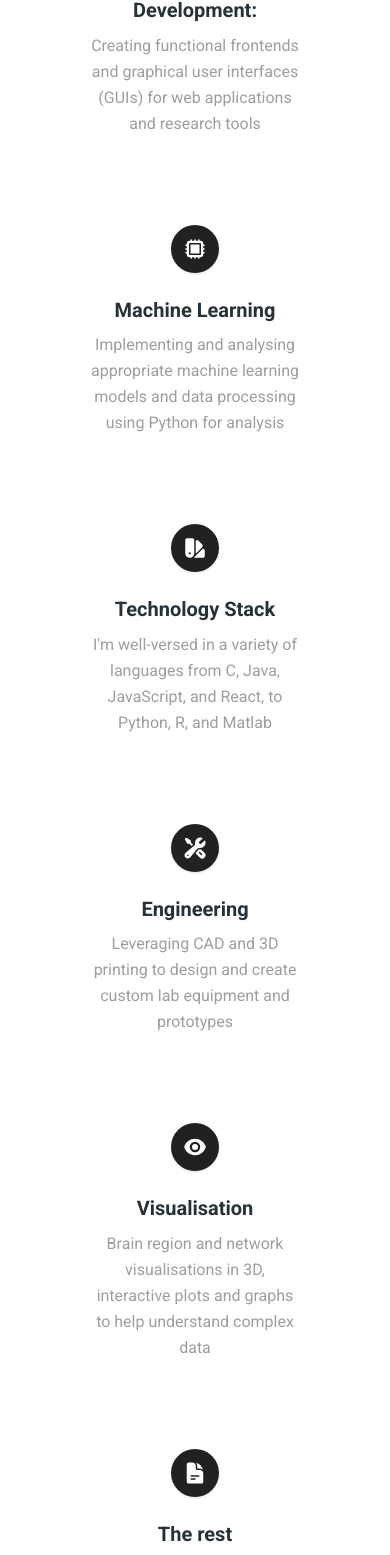
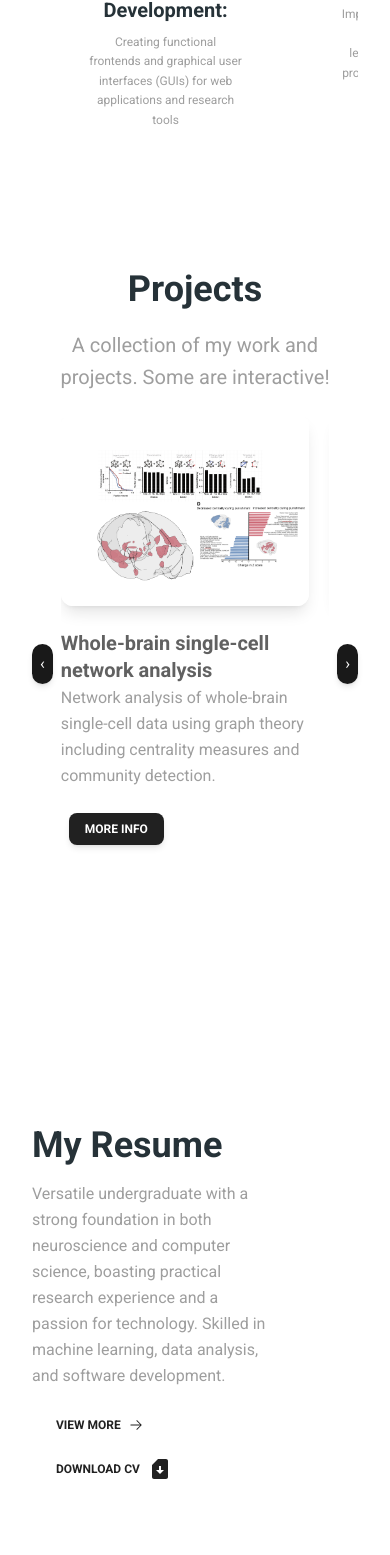
Before and after one commit to j-diefenbach/j-diefenbach.github.io, a Next.js app: page / in a window 390 px wide. Shown: the part 1595-3150 px from the top of the page. Built offline with nearby package versions, Linux system fonts and the light colour scheme.

Commit message:
mobile sizing updates

```diff
--- a/src/app/projects.tsx
+++ b/src/app/projects.tsx
@@ -6,6 +6,51 @@ import { getImagePrefix } from "../../utils/utils";
 import { DocumentIcon, SparklesIcon } from "@heroicons/react/24/solid";
 
 const PROJECTS = [
+  {
+    img: `${getImagePrefix()}image/brainrender2.png`,
+    title: "Whole-brain single-cell network analysis",
+    desc: "Network analysis of whole-brain single-cell data using graph theory including centrality measures and community detection.",
+    tags: ["Python", "Network Analysis", "Graph Theory"],
+    fulltext:
+    `Single-cell cFos expression data was collected following punishment.
+      Brain regions were represented as nodes and edges defined by inter-region correlations in cFos expression across subjects.
+      Graph theory techniques were applied to analyse the resulting networks, including centrality measures (degree, betweenness, avg shortest path length)
+      and community detection (Louvain algorithm) to identify key regions and modules involved in the behavioural response to punishment.
+      Differences between control and punished  were examined to identify causal targets for further research.
+    `
+  },
+  {
+    img: `${getImagePrefix()}image/deeplabcut.png`,
+    title: "Pose-estimation and behaviour clustering in rodents",
+    desc: "Applications of Deeplabcut and Keypoint-MoSeq to extract data for exploratory analyses. Extended to events of interest e.g. lever presses",
+    tags: ["Python", "Machine Learning", "Neuroscience" ],
+    fulltext:
+    `Deeplabcut was used to perform pose-estimation on videos of rodents performing a punished lever-press task.
+      Keypoint-MoSeq was then applied to the extracted keypoints to identify and cluster behavioural motifs or "syllables".
+      This approach enabled the quantification and analysis of complex behaviours, facilitating insights into approach behaviour, avoidance and avenues for future research.
+      The pipeline was further extended to focus on specific events of interest, such as lever presses, allowing for detailed behavioural analyses in relation to task demands.
+    `
+  },
+  {
+    img: `${getImagePrefix()}image/brain_glow.png`,
+    title: "Brainrender and blender visualisations",
+    desc: "3D visualisations of brain regions, networks and activity using Brainrender and Blender.",
+    tags: ["Python", "Blender", "3D Visualisation", "Neuroscience"],
+  },
+  {
+    img: `${getImagePrefix()}image/miniscope.png`,
+    title: "Miniscope CNMFe and Cell encoding analysis",
+    desc: "Processing and analysis of miniscope calcium imaging data using CNMFe and encoding pipelines.",
+    tags: ["Python", "Time series", "Neuroscience"],
+    fulltext:
+    `Miniscope calcium imaging data was processed using the CNMFe algorithm to extract neuronal activity traces from raw imaging data.
+      Resulting activity traces were encoded for their relevance to alcohol/sucrose consumption events.
+      Proportion of cells encoding bouts of consumption were compared across days.
+      Cell proprtions were then correlated with behavioural metrics to identify relationships between neural activity and behaviour.
+
+      2024 Summer Vacation Research Scholarship under Prof. Gavan McNally and Dr Zayra Millan.
+    `
+  },
   {
     img: `${getImagePrefix()}image/tictactoe.png`,
     title: "Super Tic Tac Toe",
@@ -62,58 +107,14 @@ const PROJECTS = [
     desc: "Two-layer ensemble model for sea turtle image segmentation using various deep learning techniques.",
     tags: ["Report", "Python", "Machine Learning", "Computer Vision"],
   },
-  {
-    img: `${getImagePrefix()}image/brainrender2.png`,
-    title: "Whole-brain single-cell network analysis",
-    desc: "Network analysis of whole-brain single-cell data using graph theory including centrality measures and community detection.",
-    tags: ["Python", "Network Analysis", "Graph Theory"],
-    fulltext:
-    `Single-cell cFos expression data was collected following punishment.
-      Brain regions were represented as nodes and edges defined by inter-region correlations in cFos expression across subjects.
-      Graph theory techniques were applied to analyse the resulting networks, including centrality measures (degree, betweenness, avg shortest path length)
-      and community detection (Louvain algorithm) to identify key regions and modules involved in the behavioural response to punishment.
-      Differences between control and punished  were examined to identify causal targets for further research.
-    `
-  },
-  {
-    img: `${getImagePrefix()}image/deeplabcut.png`,
-    title: "Pose-estimation and behaviour clustering in rodents",
-    desc: "Applications of Deeplabcut and Keypoint-MoSeq to extract data for exploratory analyses. Extended to events of interest e.g. lever presses",
-    tags: ["Python", "Machine Learning", "Neuroscience" ],
-    fulltext:
-    `Deeplabcut was used to perform pose-estimation on videos of rodents performing a punished lever-press task.
-      Keypoint-MoSeq was then applied to the extracted keypoints to identify and cluster behavioural motifs or "syllables".
-      This approach enabled the quantification and analysis of complex behaviours, facilitating insights into approach behaviour, avoidance and avenues for future research.
-      The pipeline was further extended to focus on specific events of interest, such as lever presses, allowing for detailed behavioural analyses in relation to task demands.
-    `
-  },
-  {
-    img: `${getImagePrefix()}image/brain_glow.png`,
-    title: "Brainrender and blender visualisations",
-    desc: "3D visualisations of brain regions, networks and activity using Brainrender and Blender.",
-    tags: ["Python", "Blender", "3D Visualisation", "Neuroscience"],
-  },
-  {
-    img: `${getImagePrefix()}image/miniscope.png`,
-    title: "Miniscope CNMFe and Cell encoding analysis",
-    desc: "Processing and analysis of miniscope calcium imaging data using CNMFe and encoding pipelines.",
-    tags: ["Python", "Time series", "Neuroscience"],
-    fulltext:
-    `Miniscope calcium imaging data was processed using the CNMFe algorithm to extract neuronal activity traces from raw imaging data.
-      Resulting activity traces were encoded for their relevance to alcohol/sucrose consumption events.
-      Proportion of cells encoding bouts of consumption were compared across days.
-      Cell proprtions were then correlated with behavioural metrics to identify relationships between neural activity and behaviour.
-
-      2024 Summer Vacation Research Scholarship under Gavan McNally and Zayra Millan.
-    `
-  }
-
 ];
 
 export function Projects() {
+              const isSmall = typeof window !== "undefined" ? window.innerWidth < 1024 : false;
+  console.log("isSmall:", isSmall);
   return (
     <section className="py-28 px-8" >
-      <div id="projects" className="container mx-auto mb-20 text-center">
+      <div id="projects" className="container mx-auto mb-5 text-center">
         <Typography variant="h2" color="blue-gray" className="mb-4">
           Projects
         </Typography>
@@ -124,10 +125,58 @@ export function Projects() {
           A collection of my work and projects. Some are interactive!
         </Typography>
       </div>
-      <div className="container mx-auto grid grid-cols-1 gap-x-10 gap-y-20 md:grid-cols-2 xl:grid-cols-4">
+      <div className="container mx-auto relative">
+        <div className="flex items-center">
+          <button
+        aria-label="Scroll left"
+        onClick={() => {
+          const el = document.getElementById("projects-scroll");
+          if (!el) return;
+          const first = el.querySelector<HTMLElement>("[data-project-card]");
+          const gap = parseFloat(getComputedStyle(el).gap || "16") || 16;
+          const cardW = first ? first.getBoundingClientRect().width : el.clientWidth / 4;
+          const amount = (cardW + gap) * 4;
+          el.scrollBy({ left: -amount, behavior: "smooth" });
+        }}
+        className="z-10 mr-2 rounded-full bg-black/90 text-white p-2 shadow-md"
+          >
+        ‹
+          </button>
+
+          <div
+        id="projects-scroll"
+        className="flex gap-6 overflow-x-auto scroll-smooth pb-4 pr-4"
+        style={{ WebkitOverflowScrolling: "touch" }}
+          >
         {PROJECTS.map((props, idx) => (
-          <ProjectCard key={idx} {...props} />
+
+            <div
+            key={idx}
+            data-project-card
+            className={`flex-shrink-0`}
+            style={{minWidth: isSmall ? "15.5rem" : "19rem", maxWidth: isSmall ? "15.5rem" : "19rem"}}
+            >
+            <ProjectCard {...props} />
+            </div>
         ))}
+          </div>
+
+          <button
+        aria-label="Scroll right"
+        onClick={() => {
+          const el = document.getElementById("projects-scroll");
+          if (!el) return;
+          const first = el.querySelector<HTMLElement>("[data-project-card]");
+          const gap = parseFloat(getComputedStyle(el).gap || "16") || 16;
+          const cardW = first ? first.getBoundingClientRect().width : el.clientWidth / 4;
+          const amount = (cardW + gap) * 4;
+          el.scrollBy({ left: amount, behavior: "smooth" });
+        }}
+        className="z-10 ml-2 rounded-full bg-black/90 text-white p-2 shadow-md"
+          >
+        ›
+          </button>
+        </div>
       </div>
     </section>
   );
--- a/src/app/resume.tsx
+++ b/src/app/resume.tsx
@@ -10,6 +10,7 @@ import {
   AcademicCapIcon
 } from "@heroicons/react/24/solid";
 import { ResumeItem } from "@/components";
+import { Download, FileDownload, SimCardDownload } from "@mui/icons-material";
 
 const RESUME_ITEMS = [
   {
@@ -50,6 +51,17 @@ export function Resume() {
               className="h-3.5 w-3.5 text-gray-900"
             />
           </Button>
+          <Button
+            variant="text"
+            color="gray"
+            className="flex items-center gap-2"
+          >
+            Download CV
+            <SimCardDownload
+              strokeWidth={3}
+              className="h-3.5 w-3.5 text-gray-900"
+            />
+          </Button>
         </div>
         <div className="col-span-1 grid gap-y-6 lg:ml-auto pr-0 lg:pr-12 xl:pr-32">
           {RESUME_ITEMS.map((props, idx) => (
--- a/src/app/skills.tsx
+++ b/src/app/skills.tsx
@@ -53,6 +53,8 @@ const SKILLS = [
 ];
 
 export function Skills() {
+  const isSmall = typeof window !== "undefined" ? window.innerWidth < 1024 : false;
+
   return (
     <section className="px-8">
       <div className="container mx-auto mb-20 text-center">
@@ -71,11 +73,27 @@ export function Skills() {
           projects to coursework and research assistant roles.
         </Typography>
       </div>
-      <div className="container mx-auto grid grid-cols-1 gap-y-10 md:grid-cols-2 lg:grid-cols-3">
-        {SKILLS.map((props, idx) => (
-          <SkillCard key={idx} {...props} />
-        ))}
-      </div>
+      {isSmall === false ? (
+        <div className="container mx-auto grid grid-cols-3 gap-y-10">
+          {SKILLS.map((props, idx) => (
+            <div key={idx}>
+              <SkillCard {...props} />
+            </div>
+          ))}
+        </div>
+      ) : (
+        <div className="col-span-full">
+          <div className="flex gap-4 overflow-x-auto px-4 md:grid md:grid-cols-2 lg:grid-cols-3 md:gap-y-10 md:gap-x-6">
+            {SKILLS.map((props, idx) => (
+              <div key={idx}
+              style={{minWidth: "80%", maxWidth: "100%"}}
+              >
+                <SkillCard {...props} />
+              </div>
+            ))}
+          </div>
+        </div>
+      )}
     </section>
   );
 }
--- a/src/components/skill-card.tsx
+++ b/src/components/skill-card.tsx
@@ -7,6 +7,7 @@ interface SkillCardProps {
 }
 
 export function SkillCard({ icon: Icon, title, children }: SkillCardProps) {
+  const isSmall = typeof window !== "undefined" ? window.innerWidth < 1024 : false;
   return (
     <Card color="transparent" shadow={false}>
       <CardBody className="grid justify-center text-center">
@@ -16,7 +17,8 @@ export function SkillCard({ icon: Icon, title, children }: SkillCardProps) {
         <Typography variant="h5" color="blue-gray" className="mb-2">
           {title}
         </Typography>
-        <Typography className="px-8 font-normal !text-gray-500">
+        <Typography className={`px-8 font-normal !text-gray-500 ${isSmall ? "px-4" : "px8"}`
+      } style = {{fontSize: isSmall ? "12px" : "16px"}}>
           {children}
         </Typography>
       </CardBody>
```
